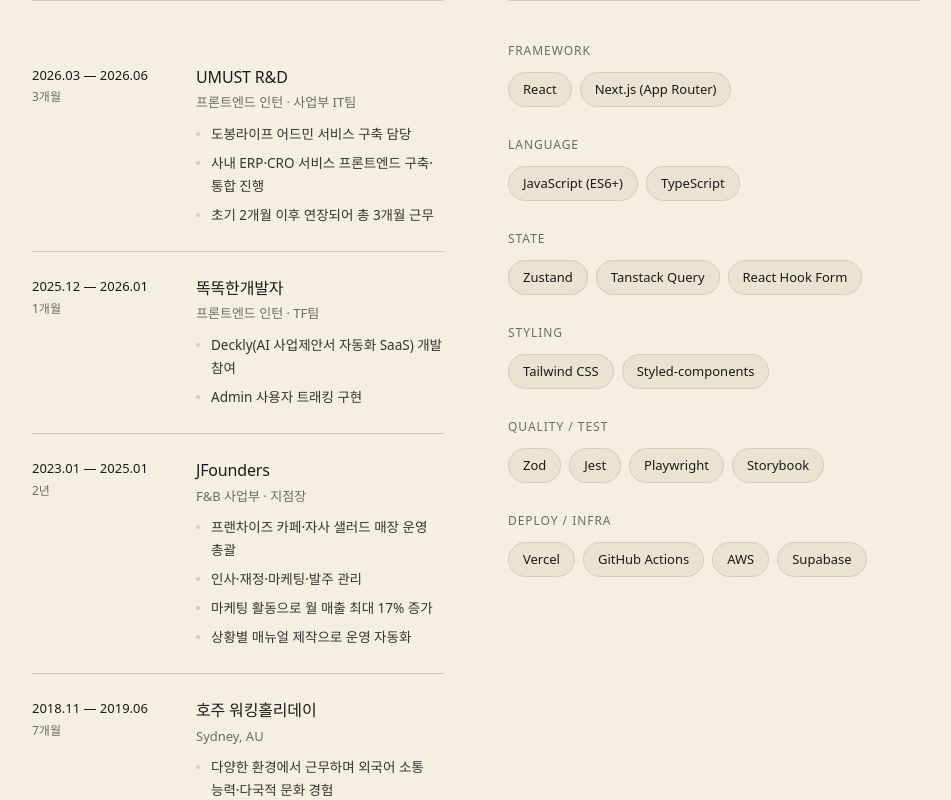
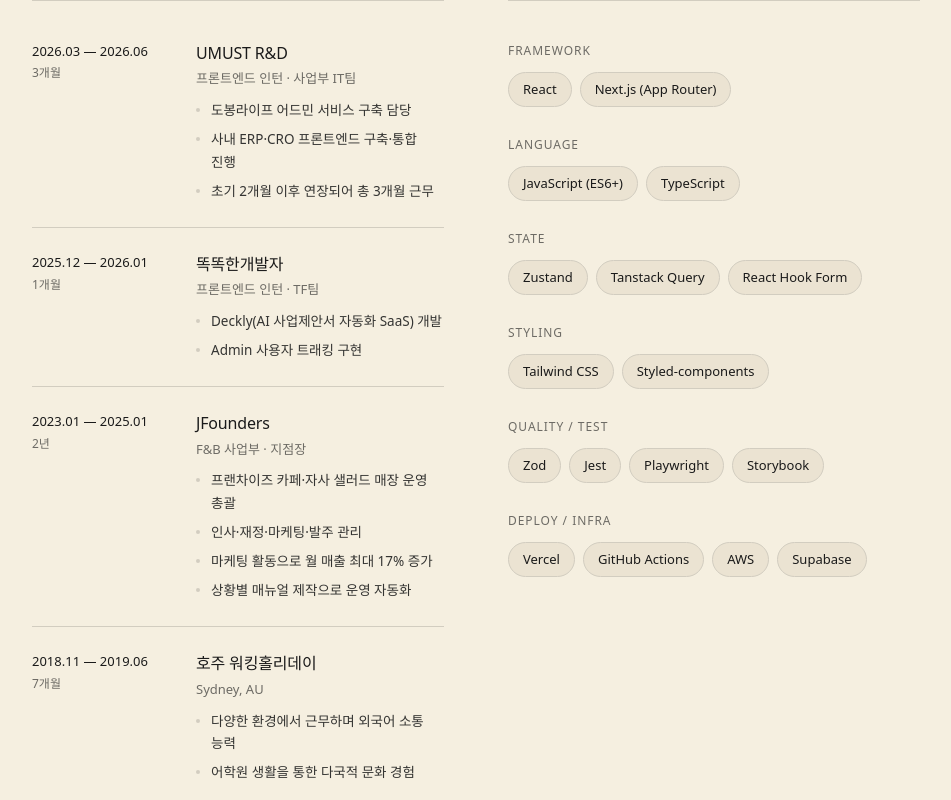
Before and after one commit to seong5/seong5.github.io, a Next.js app: page / in a window 1280 px wide. Shown: the part 2260-3060 px from the top of the page, without its empty margins (288-1239 px from the left). Built offline with nearby package versions, Linux system fonts and the light colour scheme.

Commit message:
💄 style: Experience 첫 항목 상단 간격 정렬 및 불릿 문구 정리

```diff
--- a/app/components/ExperienceSkills.tsx
+++ b/app/components/ExperienceSkills.tsx
@@ -8,7 +8,7 @@ const EXPERIENCE = [
     role: '프론트엔드 인턴 · 사업부 IT팀',
     points: [
       '도봉라이프 어드민 서비스 구축 담당',
-      '사내 ERP·CRO 서비스 프론트엔드 구축·통합 진행',
+      '사내 ERP·CRO 프론트엔드 구축·통합 진행',
       '초기 2개월 이후 연장되어 총 3개월 근무',
     ],
   },
@@ -17,7 +17,7 @@ const EXPERIENCE = [
     tag: '1개월',
     org: '똑똑한개발자',
     role: '프론트엔드 인턴 · TF팀',
-    points: ['Deckly(AI 사업제안서 자동화 SaaS) 개발 참여', 'Admin 사용자 트래킹 구현'],
+    points: ['Deckly(AI 사업제안서 자동화 SaaS) 개발', 'Admin 사용자 트래킹 구현'],
   },
   {
     period: '2023.01 — 2025.01',
@@ -36,7 +36,7 @@ const EXPERIENCE = [
     tag: '7개월',
     org: '호주 워킹홀리데이',
     role: 'Sydney, AU',
-    points: ['다양한 환경에서 근무하며 외국어 소통 능력·다국적 문화 경험'],
+    points: ['다양한 환경에서 근무하며 외국어 소통 능력', '어학원 생활을 통한 다국적 문화 경험'],
   },
 ];
 
@@ -63,7 +63,7 @@ export default function ExperienceSkills() {
             {EXPERIENCE.map((e) => (
               <div
                 key={e.org}
-                className="grid grid-cols-[140px_1fr] gap-x-6 border-t border-hairline py-6 first:border-t-0 max-nav:grid-cols-1 max-nav:gap-y-2"
+                className="grid grid-cols-[140px_1fr] gap-x-6 border-t border-hairline py-6 first:border-t-0 first:pt-0 max-nav:grid-cols-1 max-nav:gap-y-2"
               >
                 <div>
                   <div className="text-[0.8125rem] font-medium text-ink">{e.period}</div>
```
